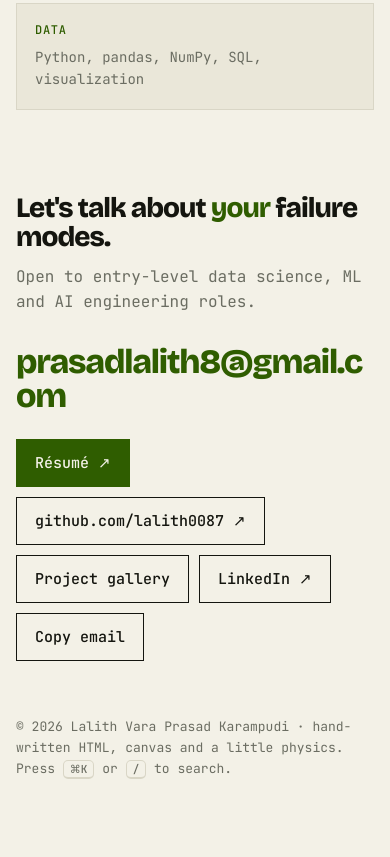
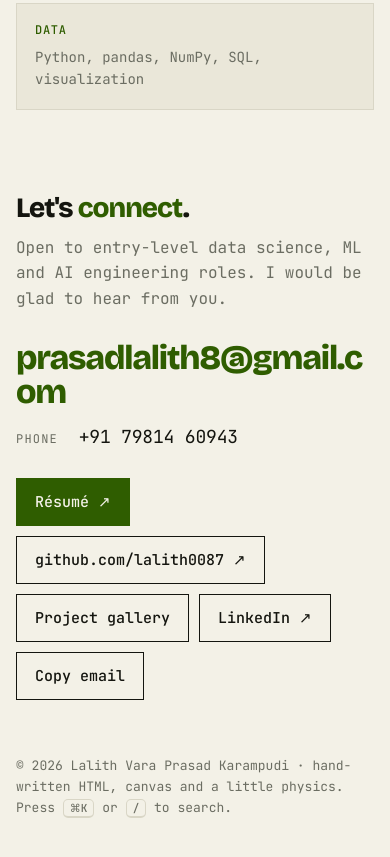
Before and after one commit to lalith0087/lalith0087.github.io, a plain HTML site: page index.html in a window 390 px wide. Shown: the part 6200-7057 px from the top of the page. Drawn offline with nearby package versions, Linux system fonts and the light colour scheme.

Commit message:
Contact: friendlier heading, add phone number

```diff
--- a/index.html
+++ b/index.html
@@ -78,6 +78,10 @@ h2 em{color:var(--a)}
 .big{font-family:'Bricolage Grotesque',sans-serif;font-size:clamp(34px,8vw,88px);line-height:1;word-break:break-word}
 .big a{color:var(--a);text-decoration:none}
 .big a:hover{text-decoration:underline;text-decoration-thickness:.04em}
+  .phone{margin-top:14px;font-size:clamp(18px,3.4vw,26px);letter-spacing:-.01em}
+.phone span{font-size:12px;color:var(--mute);letter-spacing:.1em;text-transform:uppercase;margin-right:10px}
+.phone a{color:var(--ink);text-decoration:none}
+.phone a:hover{color:var(--a);text-decoration:underline;text-decoration-thickness:.06em}
 footer{padding:56px 0 72px;color:var(--mute);font-size:13px}
 .rv{opacity:0;transform:translateY(14px);transition:.6s}.rv.in{opacity:1;transform:none}
 /* drawer */
@@ -241,9 +245,10 @@ header::before{background:radial-gradient(420px 300px at var(--x) var(--y),color
     </section>
 
   <section id="contact">
-    <h2>Let's talk about <em>your</em> failure modes.</h2>
-    <p class="lead">Open to entry-level data science, ML and AI engineering roles.</p>
+    <h2>Let's <em>connect</em>.</h2>
+    <p class="lead">Open to entry-level data science, ML and AI engineering roles. I would be glad to hear from you.</p>
     <div class="big"><a href="mailto:prasadlalith8@gmail.com">prasadlalith8@gmail.com</a></div>
+    <p class="phone"><span>Phone</span> <a href="tel:+917981460943">+91 79814 60943</a></p>
     <div class="cta"><a class="btn p" href="resume.pdf" target="_blank" rel="noopener">Résumé ↗</a><a class="btn" href="https://github.com/lalith0087" target="_blank" rel="noopener">github.com/lalith0087 ↗</a><a class="btn" href="portfolio/">Project gallery</a><a class="btn" href="https://www.linkedin.com/in/lalith-vara-prasad-karampudi-b40507250/" target="_blank" rel="noopener">LinkedIn ↗</a><button class="btn" id="copy">Copy email</button></div>
   </section>
 </main>
```
